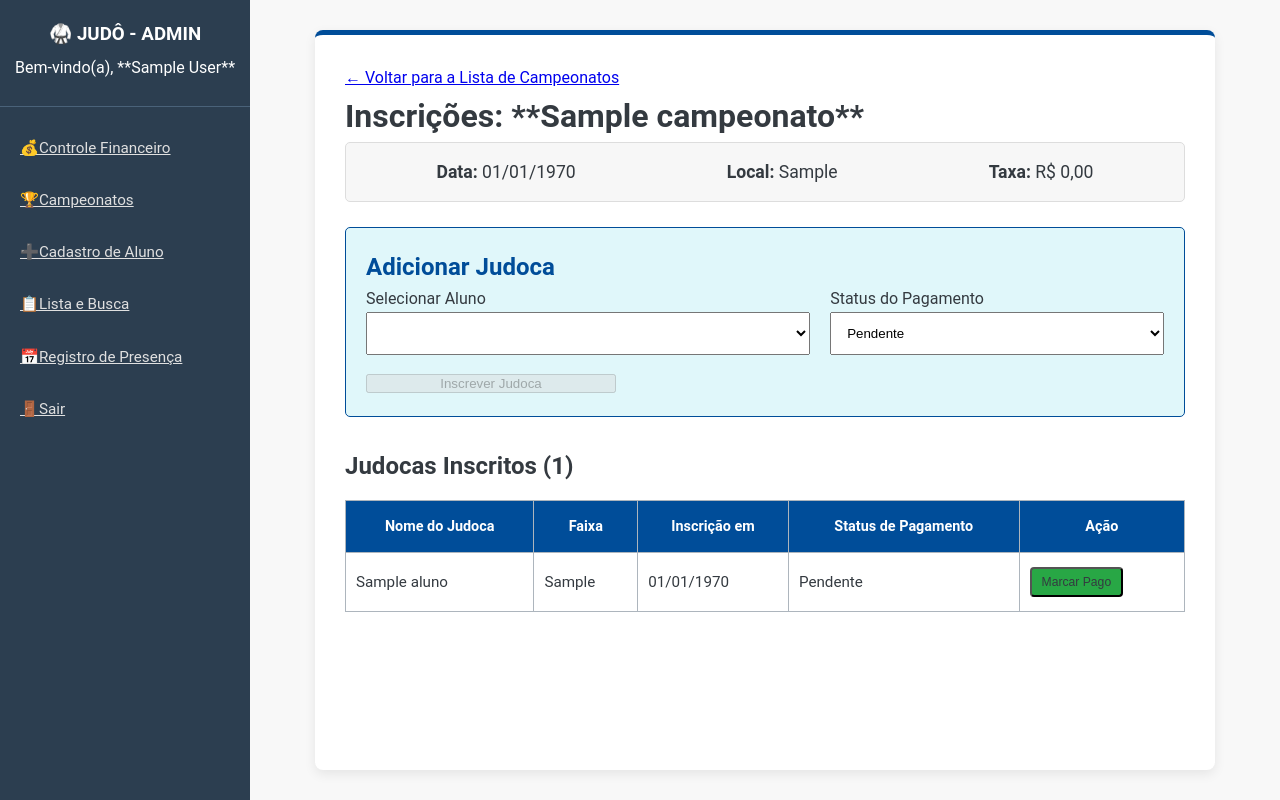
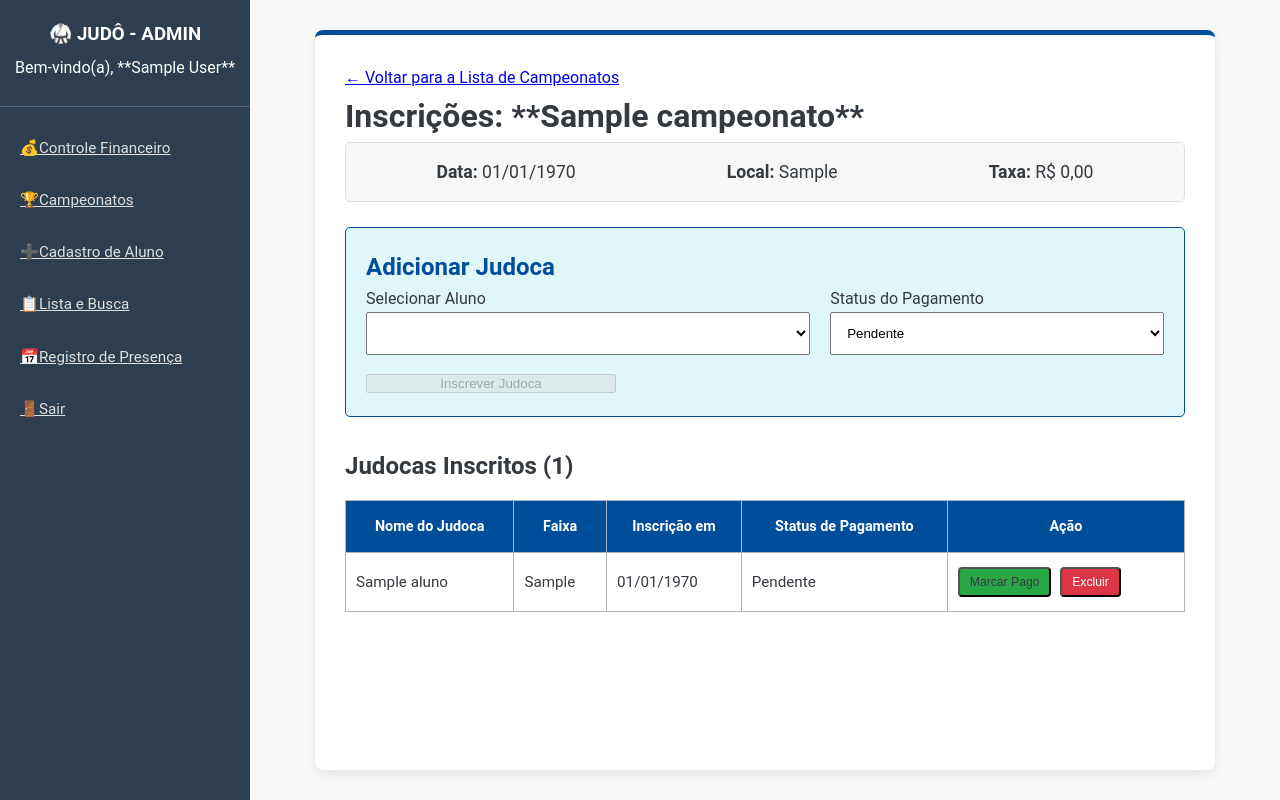
Before and after one commit to juanbalaquente/sistema-judo-academia, a PHP site: page /gerenciar_inscricoes.php?campeonato_id=1 in a window 1280 px wide. Run offline with PHP 8.4, Linux system fonts and the light colour scheme; the visitor is signed in with stand-in values (Sample User, id 1); tables that the repository leaves empty or names only in its code hold one stand-in row (values such as "Sample post").

Commit message:
Oct 8, 2025, 12:16 AM

```diff
--- a/gerenciar_inscricoes.php
+++ b/gerenciar_inscricoes.php
@@ -59,6 +59,23 @@ function updateStatusPagamento($pdo, $inscricao_id, $novo_status) {
     }
 }
 
+// NOVO: Processa Excluir Inscrição
+function deleteInscricao($pdo, $inscricao_id) {
+    try {
+        $sql = "DELETE FROM inscricoes WHERE id = :id";
+        $stmt = $pdo->prepare($sql);
+        $stmt->execute([':id' => $inscricao_id]);
+
+        if ($stmt->rowCount() > 0) {
+            return '<p class="success">Inscrição excluída com sucesso!</p>';
+        } else {
+            return '<p class="error">Inscrição não encontrada ou já excluída.</p>';
+        }
+    } catch (Exception $e) {
+        return '<p class="error">Erro ao excluir inscrição: ' . $e->getMessage() . '</p>';
+    }
+}
+
 
 // =================================================================
 // 2. PROCESSAMENTO POST
@@ -71,6 +88,13 @@ if ($_SERVER["REQUEST_METHOD"] == "POST") {
         $novo_status = filter_input(INPUT_POST, 'novo_status', FILTER_SANITIZE_STRING);
         if ($inscricao_id) {
             $message = updateStatusPagamento($pdo, $inscricao_id, $novo_status);
+        }
+    } elseif (isset($_POST['action']) && $_POST['action'] == 'delete_inscricao') { // NOVO: AÇÃO DE EXCLUIR
+        $inscricao_id = filter_input(INPUT_POST, 'inscricao_id', FILTER_VALIDATE_INT);
+        if ($inscricao_id) {
+            $message = deleteInscricao($pdo, $inscricao_id);
+        } else {
+             $message = '<p class="error">ID de inscrição inválido para exclusão.</p>';
         }
     }
 }
@@ -99,8 +123,8 @@ if ($campeonato_id) {
     try {
         $sql = "SELECT
                     i.id as inscricao_id,
-                    a.nome,          /* CORRIGIDO: nome_completo -> nome */
-                    a.kyu,           /* CORRIGIDO: faixa -> kyu */
+                    a.nome,
+                    a.kyu,
                     i.status_pagamento,
                     i.data_inscricao
                 FROM inscricoes i
@@ -111,20 +135,19 @@ if ($campeonato_id) {
         $stmt->execute([':cid' => $campeonato_id]);
         $inscritos = $stmt->fetchAll();
 
-        // C) Busca os Alunos Disponíveis (CORRIGIDO: nome)
+        // C) Busca os Alunos Disponíveis
         $sql_disponiveis = "SELECT id, nome FROM alunos
                             WHERE id NOT IN (SELECT aluno_id FROM inscricoes WHERE campeonato_id = :cid)
                             ORDER BY nome ASC";
         $stmt_disponiveis = $pdo->prepare($sql_disponiveis);
         $stmt_disponiveis->execute([':cid' => $campeonato_id]);
 
-        // Renomeando a chave 'nome' para 'nome_completo' aqui para manter a consistência do template
+        // Renomeando a chave 'nome' para 'nome_completo'
         $alunos_disponiveis = array_map(function($aluno) {
             return ['id' => $aluno['id'], 'nome_completo' => $aluno['nome']];
         }, $stmt_disponiveis->fetchAll());
 
     } catch (Exception $e) {
-        // Esta mensagem de erro agora só aparece se a conexão falhar, não se o nome da coluna estiver errado.
         $message .= '<p class="error">Erro ao carregar lista de inscritos/alunos. (Detalhe: ' . $e->getMessage() . ')</p>';
     }
 }
@@ -143,7 +166,6 @@ function format_currency($value) {
     <title>Gerenciar Inscrições - <?php echo htmlspecialchars($campeonato['nome'] ?? 'Campeonato'); ?></title>
     <link rel="stylesheet" href="styles/main.css">
     <style>
-    /* Estilos adicionais para o módulo */
     .header-info-box {
         display: flex;
         justify-content: space-around;
@@ -276,9 +298,22 @@ function format_currency($value) {
                                     <input type="hidden" name="inscricao_id"
                                         value="<?php echo $inscrito['inscricao_id']; ?>">
                                     <input type="hidden" name="novo_status" value="pendente">
-                                    <button type="submit" class="btn-acao excluir">Marcar como Pendente</button>
+                                    <button type="submit" class="btn-acao excluir">Marcar Pendente</button>
                                 </form>
                                 <?php endif; ?>
+
+                                <form method="POST"
+                                    action="gerenciar_inscricoes.php?campeonato_id=<?php echo $campeonato_id; ?>"
+                                    style="display:inline; margin-left: 5px;">
+                                    <input type="hidden" name="action" value="delete_inscricao">
+                                    <input type="hidden" name="inscricao_id"
+                                        value="<?php echo $inscrito['inscricao_id']; ?>">
+                                    <button type="submit" class="btn-acao excluir"
+                                        onclick="return confirm('Tem certeza que deseja EXCLUIR a inscrição de <?php echo htmlspecialchars($inscrito['nome']); ?> deste campeonato? Esta ação é irreversível.');">
+                                        Excluir
+                                    </button>
+                                </form>
+
                             </td>
                         </tr>
                         <?php endforeach; ?>
```
